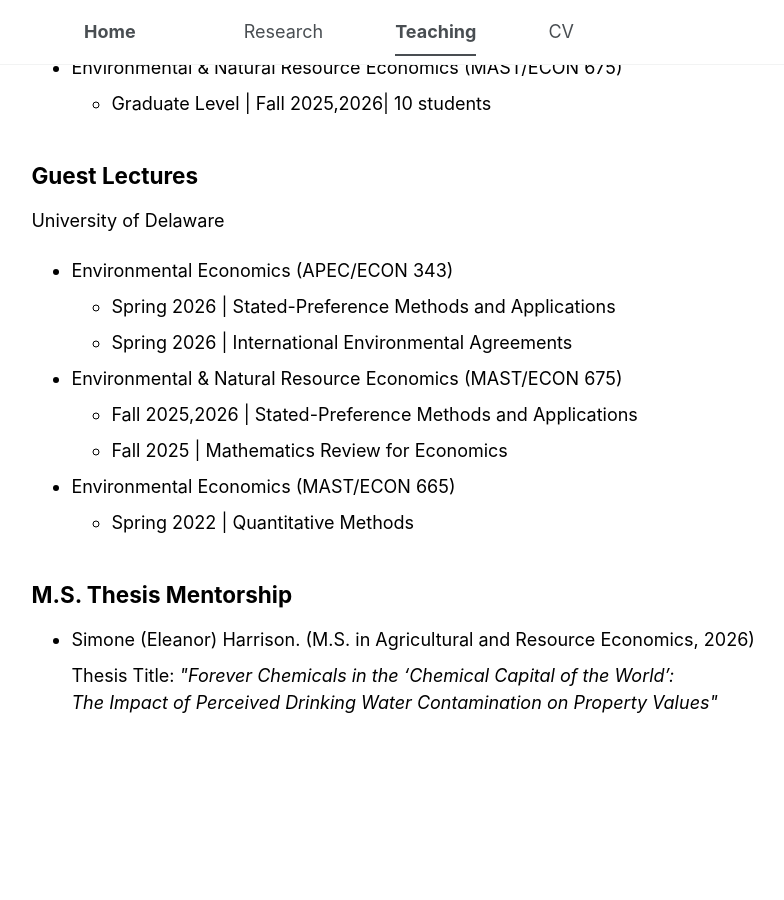
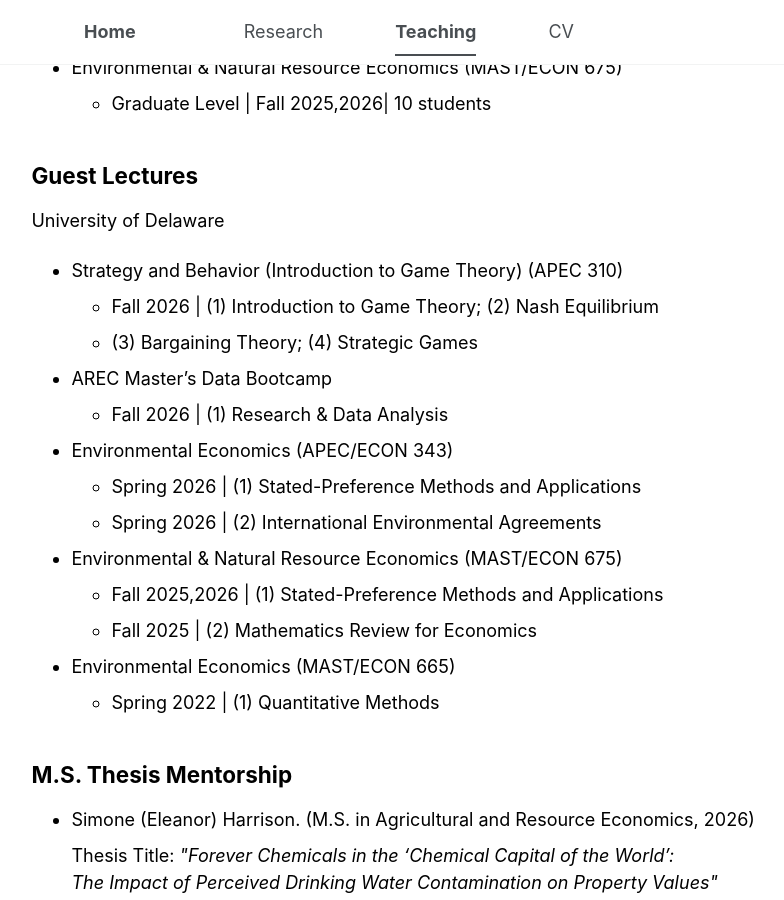
Before and after one commit to sachin-b-badole/sachin-b-badole.github.io, a Jekyll site: the page built from _pages/teaching.html, in a window 1280 px wide and 900 px high, scrolled down 299 px. Shown: the whole window, without its empty margins (302-1086 px from the left). Built offline with Jekyll 4.4.1, drawn with Linux system fonts in a browser that asks for light colours.

Commit message:
Update teaching.html

```diff
--- a/_pages/teaching.html
+++ b/_pages/teaching.html
@@ -30,19 +30,28 @@ classes: teaching-page    # optional CSS hook if you want extra styling | classe
 <!-- <p> <hr>  <p> -->
 <p>University of Delaware</p>
 <ul>
+  <li>Strategy and Behavior (Introduction to Game Theory) (APEC 310)</li>
+  <ul>
+    <li>Fall 2026 | (1) Introduction to Game Theory; (2) Nash Equilibrium </li>
+    <li>(3) Bargaining Theory; (4) Strategic Games </li>
+  </ul>
+    <li>AREC Master’s Data Bootcamp</li>
+  <ul>
+    <li>Fall 2026 | (1) Research & Data Analysis </li>
+  </ul>
   <li>Environmental Economics (APEC/ECON 343)</li>
   <ul>
-    <li>Spring 2026 | Stated-Preference Methods and Applications </li>
-    <li>Spring 2026 | International Environmental Agreements </li>
+    <li>Spring 2026 | (1) Stated-Preference Methods and Applications </li>
+    <li>Spring 2026 | (2) International Environmental Agreements </li>
   </ul>
   <li>Environmental &amp; Natural Resource Economics (MAST/ECON 675) </li>
   <ul>
-    <li>Fall 2025,2026 | Stated-Preference Methods and Applications </li>
-    <li>Fall 2025 | Mathematics Review for Economics</li>
+    <li>Fall 2025,2026 | (1) Stated-Preference Methods and Applications </li>
+    <li>Fall 2025 | (2) Mathematics Review for Economics</li>
   </ul>
   <li>Environmental Economics (MAST/ECON 665) </li>
   <ul>
-    <li>Spring 2022 | Quantitative Methods </li>
+    <li>Spring 2022 | (1) Quantitative Methods </li>
   </ul>
 </ul>
 
```
